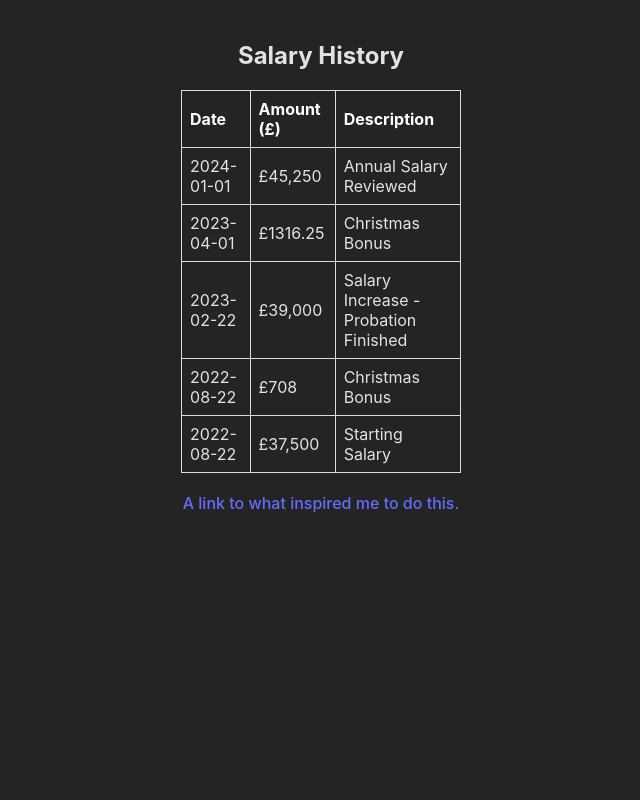
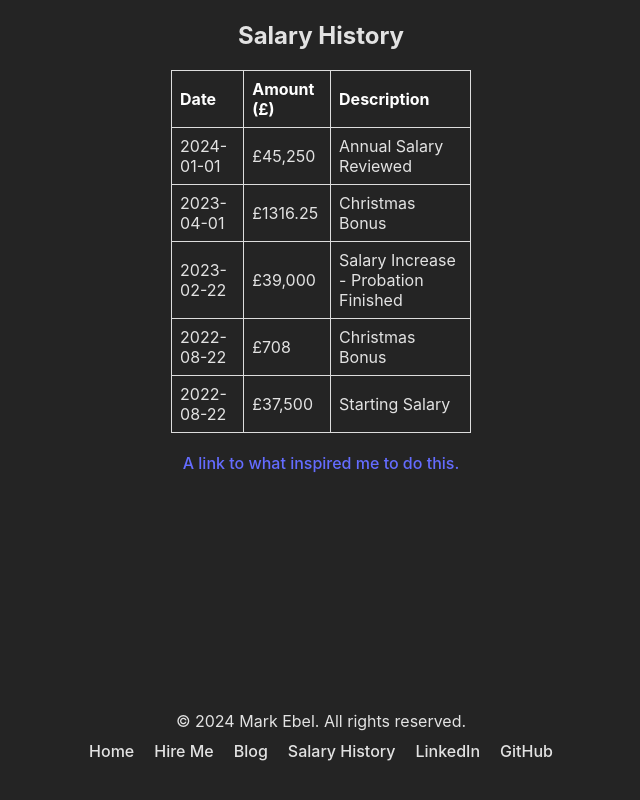
Before and after one commit to MarkEbel/Portfolio, a React (Vite) app in the folder myOwnWebsite/: page /resume/Salary in a window 1280 px wide. Shown: the part 418-1218 px from the top of the page, without its empty margins (319-959 px from the left). Before the commit the page ends 1003 px from the top, so only its background shows below. Built offline with nearby package versions, Linux system fonts and the light colour scheme.

Commit message:
Add footer

```diff
--- /dev/null
+++ b/myOwnWebsite/src/components/Footer.css
@@ -0,0 +1,32 @@
+.footer {
+    background-color: var(--navbar-bg-color);
+    color: var(--text-color);
+    text-align: center;
+    padding: 20px 0;
+    margin-top: auto;
+  }
+
+  .footer-content {
+    max-width: 1200px;
+    margin: 0 auto;
+    padding: 0 20px;
+  }
+
+  .footer p {
+    margin: 0;
+  }
+
+  .footer-links {
+    margin-top: 10px;
+  }
+
+  .footer-links a {
+    color: var(--text-color);
+    text-decoration: none;
+    margin: 0 10px;
+    transition: color 0.3s ease;
+  }
+
+  .footer-links a:hover {
+    color: var(--navbar-hover-bg-color);
+  }
--- /dev/null
+++ b/myOwnWebsite/src/components/Footer.tsx
@@ -0,0 +1,22 @@
+import React from 'react';
+import './Footer.css';
+
+const Footer: React.FC = () => {
+  return (
+    <footer className="footer">
+      <div className="footer-content">
+        <p>&copy; 2024 Mark Ebel. All rights reserved.</p>
+        <div className="footer-links">
+          <a href="/resume">Home</a>
+          <a href="/resume/HireMe">Hire Me</a>
+          <a href="/resume/Blog">Blog</a>
+          <a href="/resume/Salary">Salary History</a>
+          <a href="https://www.linkedin.com/in/mark-ebel" target="_blank" rel="noopener noreferrer">LinkedIn</a>
+          <a href="https://github.com/MarkEbel" target="_blank" rel="noopener noreferrer">GitHub</a>
+        </div>
+      </div>
+    </footer>
+  );
+};
+
+export default Footer;
--- a/myOwnWebsite/src/css/App.css
+++ b/myOwnWebsite/src/css/App.css
@@ -30,3 +30,22 @@
     animation: logo-spin infinite 20s linear;
   }
 }
+
+
+body {
+  margin: 0;
+  font-family: Inter, system-ui, Avenir, Helvetica, Arial, sans-serif;
+  flex-direction: column;
+  min-height: 100vh;
+}
+
+.root-layout {
+  display: flex;
+  flex-direction: column;
+  min-height: 100vh;
+}
+
+main {
+  flex: 1;
+  padding-bottom: 60px; /* Height of the footer */
+}
--- a/myOwnWebsite/src/routes/root.tsx
+++ b/myOwnWebsite/src/routes/root.tsx
@@ -2,6 +2,7 @@ import reactLogo from '/src/assets/react.svg'
 import myFace from '/Face.jpg'
 import '/src/css/App.css'
 import Navbar from '../components/Navbar';
+import Footer from '../components/Footer';
 import { Outlet } from 'react-router-dom';
 import { useEffect } from 'react';
 import { useTheme } from '../ThemeContext';
@@ -29,9 +30,13 @@ const Root = () => {
         <h1>Welcome to my page!</h1>
         <p>( This is a work in progress! )</p>
 
-      <div style={{ padding: '20px' }}>
-        <Outlet />
-      </div>
+
+        <div className="root-layout">
+          <main>
+            <Outlet />
+          </main>
+          <Footer />
+        </div>
       </>
   );
 };
```
